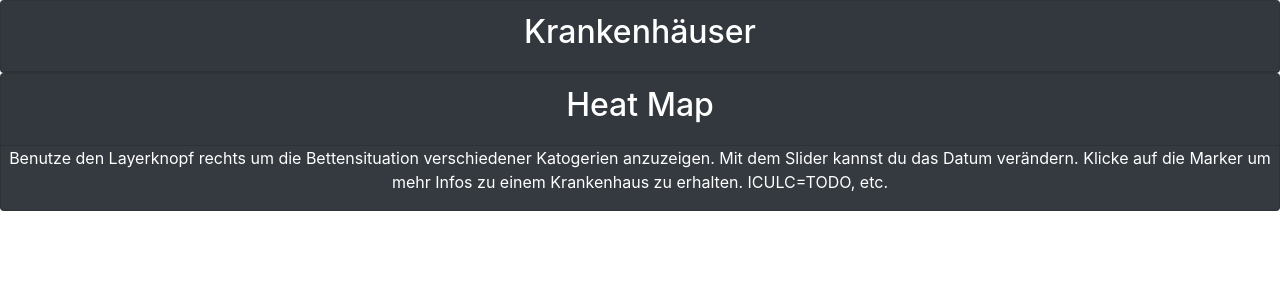
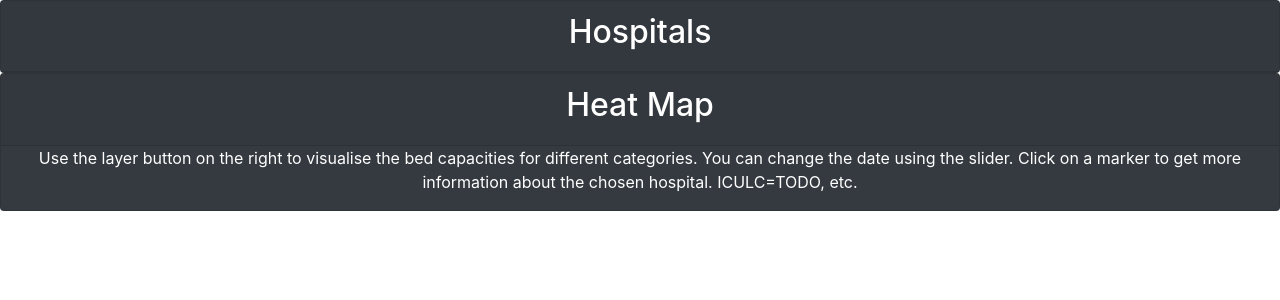
Before and after one commit to domWinter/wirvsvirushackathon, a React (Create React App) app: page / in a window 1280 px wide. Shown: the top 300 px of the page. Built offline with nearby package versions, Linux system fonts and the light colour scheme; no server answers.

Commit message:
en language support

```diff
--- a/src/components/MainRoute.tsx
+++ b/src/components/MainRoute.tsx
@@ -34,7 +34,7 @@ export const MainRoute = () => {
               <FormattedMessage
                 id="heatMapEpxlanation"
                 description="Explanation for the heat map"
-                defaultMessage="TODO"
+                defaultMessage="Use the layer button on the right to visualise the bed capacities for different categories. You can change the date using the slider. Click on a marker to get more information about the chosen hospital. ICULC=TODO, etc."
               >
                 {(txt) => <p>{txt}</p>}
               </FormattedMessage>
--- a/src/constants/localisation/de.ts
+++ b/src/constants/localisation/de.ts
@@ -1,4 +1,4 @@
-const LOCALE = 'de';
+const LOCALE = (window.navigator as any).userLanguage || window.navigator.language || 'de';
 const MESSAGES = {
   'address': 'Adresse',
   'availableBeds': 'Verfügbare Betten',
--- a/src/index.tsx
+++ b/src/index.tsx
@@ -7,7 +7,7 @@ import { LOCALE, MESSAGES } from './constants/localisation/de';
 import App from './App';
 
 ReactDOM.render(
-  <IntlProvider locale={LOCALE} messages={MESSAGES}>
+  <IntlProvider locale={LOCALE} messages={LOCALE.slice(0, 2) === 'de' ? MESSAGES : {}}>
     <App />
   </IntlProvider>,
   document.getElementById('root')
```
